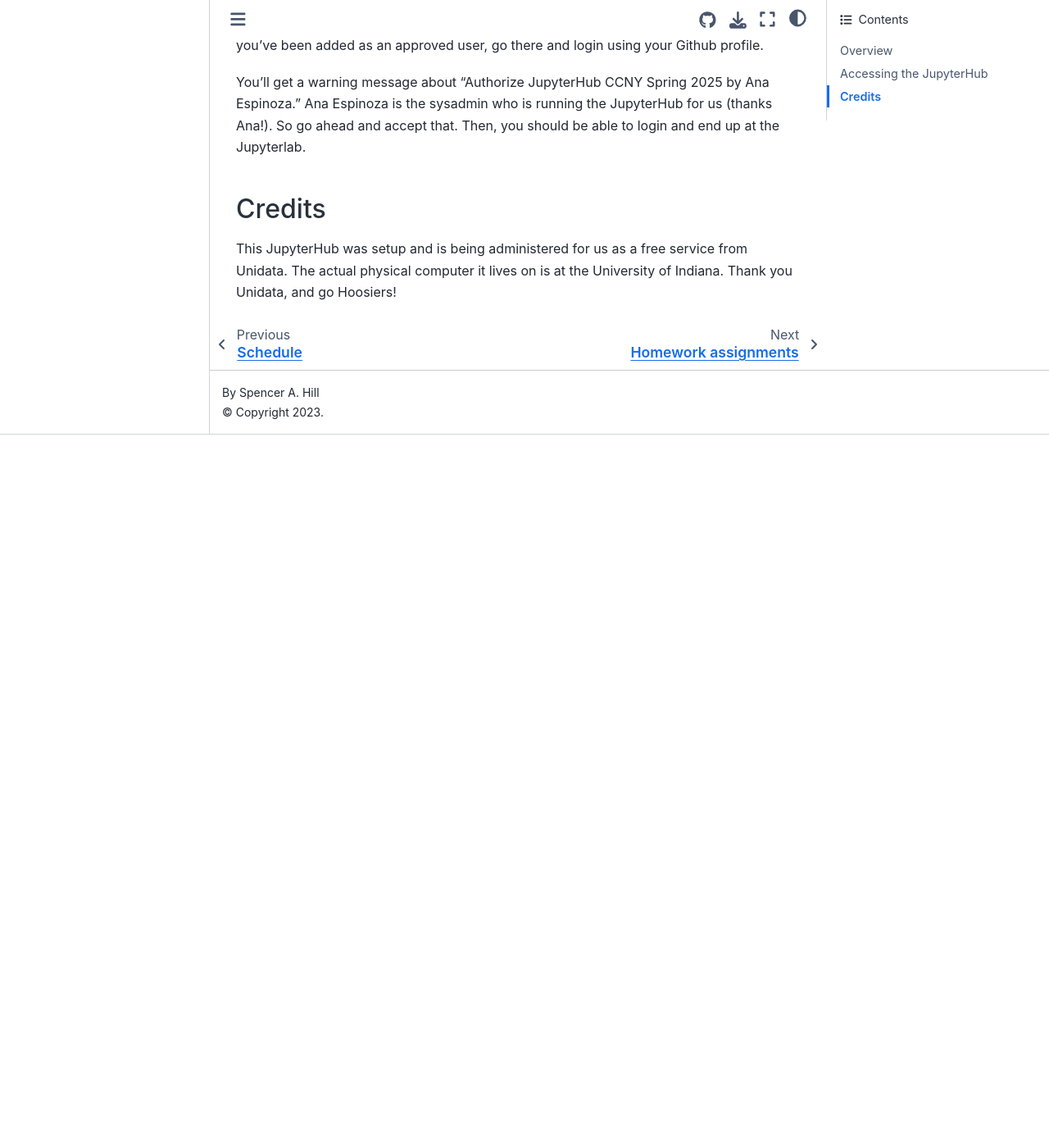
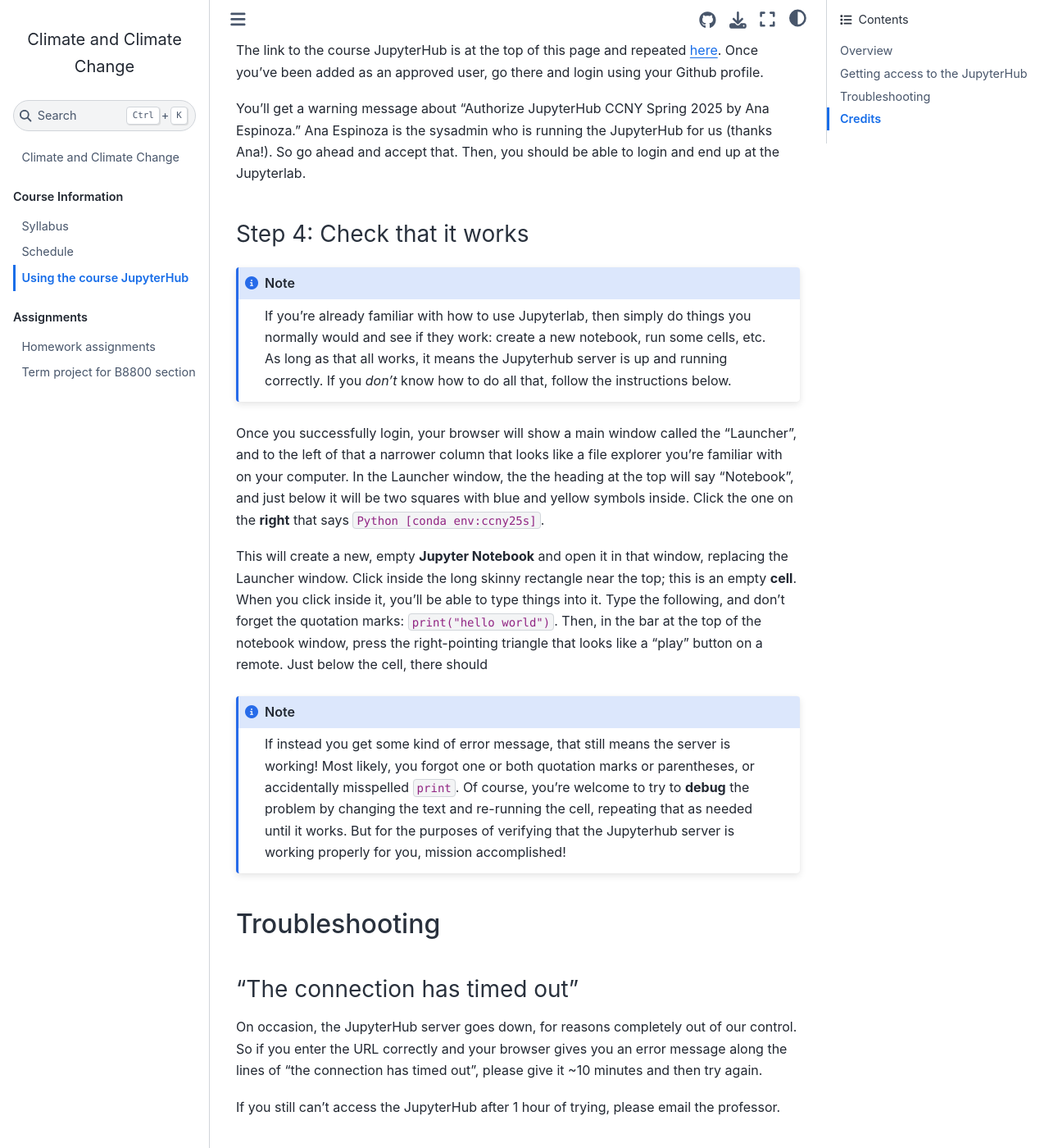
Before and after one commit to spencerahill/clim-change-course_2025, a Jupyter Book: the page built from info/jupyterhub.md, in a window 1280 px wide and 1400 px high, scrolled down 1173 px. Shown: the whole window at 82% size. Built offline with Jupyter Book 1.0.4 settings and Sphinx 7.4.7 and the Sphinx Book theme 1.1.4, drawn with Linux system fonts in a browser that asks for light colours; before the commit the page ends 1703 px from its top, so only the background shows below that; some of the changed text lies outside the part shown.

Commit message:
clarify jupyterhub instructions

```diff
--- a/info/jupyterhub.md
+++ b/info/jupyterhub.md
@@ -10,22 +10,44 @@
 
 Rather than having each of you do all that installation and setup and forcing you to bring your laptop to every class, we will run these notebooks on a cloud-based server, called a JupyterHub, setup specifically for this class.
 
-## Accessing the JupyterHub
+## Getting access to the JupyterHub
 
-### Create a free Github account if you don't already have one
+### Step 1: Create a free Github account if you don't already have one
 
 To make sure only students in the course can access the JupyterHub, you'll have to login using a Github account.  If you don't alreaady have one, they are free and take only a few minutes to setup: go [here](https://github.com/signup).
 
-### Submit your Github profile name via Brightspace
+### Step 2: Submit your Github profile name via Brightspace
 
 There is an assignment within the course Brightspace where you submit your Github profile name.  Once you've done that, the professor will be able to add you as one of the approved users of the JupyterHub.
 
-### Login to the JupyterHub.
+### Step 3: Login to the JupyterHub.
 
 The link to the course JupyterHub is at the top of this page and repeated [here](https://ccny25s-1.ees220002.projects.jetstream-cloud.org).  Once you've been added as an approved user, go there and login using your Github profile.
 
 You'll get a warning message about "Authorize JupyterHub CCNY Spring 2025 by Ana Espinoza."  Ana Espinoza is the sysadmin who is running the JupyterHub for us (thanks Ana!).  So go ahead and accept that.  Then, you should be able to login and end up at the Jupyterlab.
 
+### Step 4: Check that it works
+
+:::{note}
+If you're already familiar with how to use Jupyterlab, then simply do things you normally would and see if they work: create a new notebook, run some cells, etc.  As long as that all works, it means the Jupyterhub server is up and running correctly.  If you *don't* know how to do all that, follow the instructions below.
+:::
+
+Once you successfully login, your browser will show a main window called the "Launcher", and to the left of that a narrower column that looks like a file explorer you're familiar with on your computer.   In the Launcher window, the the heading at the top will say "Notebook", and just below it will be two squares with blue and yellow symbols inside.  Click the one on the **right** that says `Python [conda env:ccny25s]`.
+
+This will create a new, empty **Jupyter Notebook** and open it in that window, replacing the Launcher window.  Click inside the long skinny rectangle near the top; this is an empty **cell**.  When you click inside it, you'll be able to type things into it.  Type the following, and don't forget the quotation marks: `print("hello world")`.  Then, in the bar at the top of the notebook window, press the right-pointing triangle that looks like a "play" button on a remote.  Just below the cell, there should
+
+:::{note}
+If instead you get some kind of error message, that still means the server is working!  Most likely, you forgot one or both quotation marks or parentheses, or accidentally misspelled `print`.  Of course, you're welcome to try to **debug** the problem by changing the text and re-running the cell, repeating that as needed until it works.  But for the purposes of verifying that the Jupyterhub server is working properly for you, mission accomplished!
+:::
+<!-- In that left column, there is a folder named "`share`".  Double click it.  Inside will be a file named `our-first-jupyter-notebook.ipynb`.  Double click that file.  It will open up in the bigger window to the right, replacing what was the Launcher.
+ -->
+## Troubleshooting
+
+### "The connection has timed out"
+On occasion, the JupyterHub server goes down, for reasons completely out of our control.  So if you enter the URL correctly and your browser gives you an error message along the lines of "the connection has timed out", please give it ~10 minutes and then try again.
+
+If you still can't access the JupyterHub after 1 hour of trying, please email the professor.
+
 ## Credits
 
 This JupyterHub was setup and is being administered for us as a free service from Unidata.  The actual physical computer it lives on is at the University of Indiana.  Thank you Unidata, and go Hoosiers!
```
